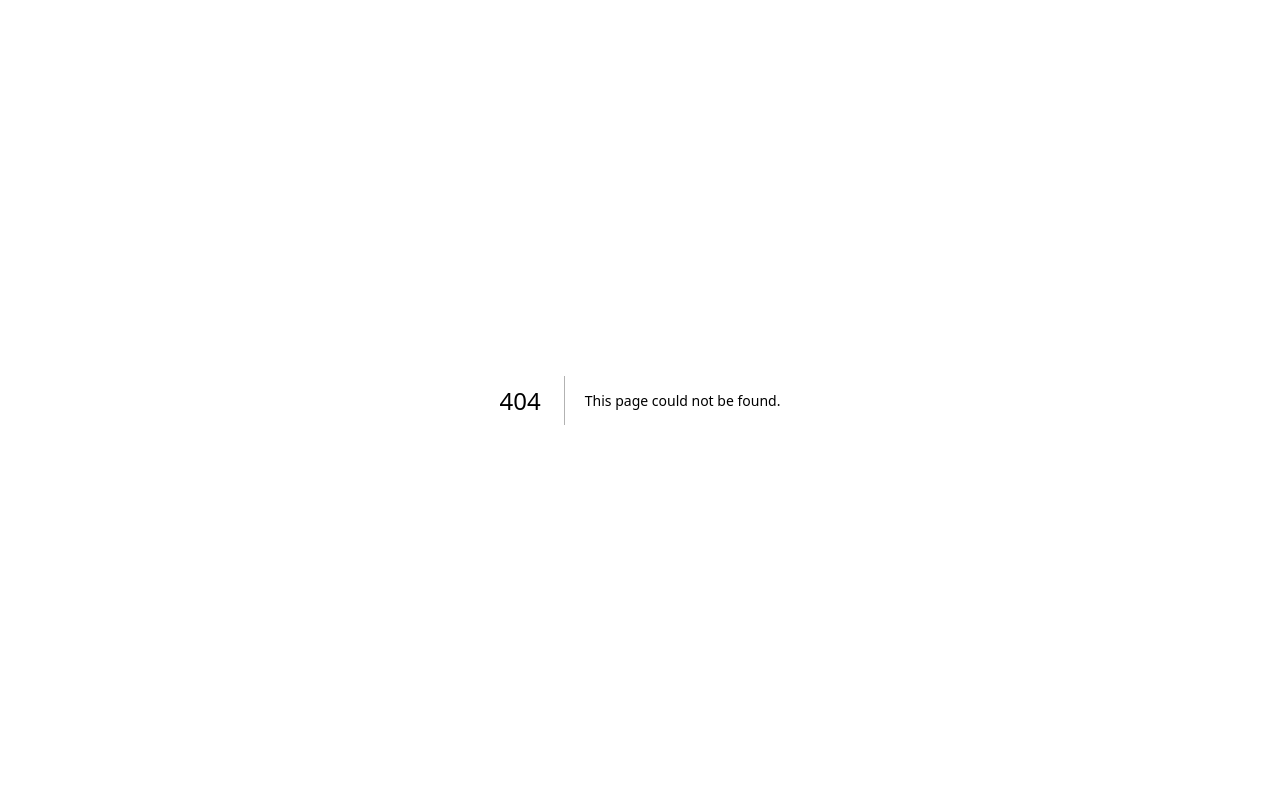
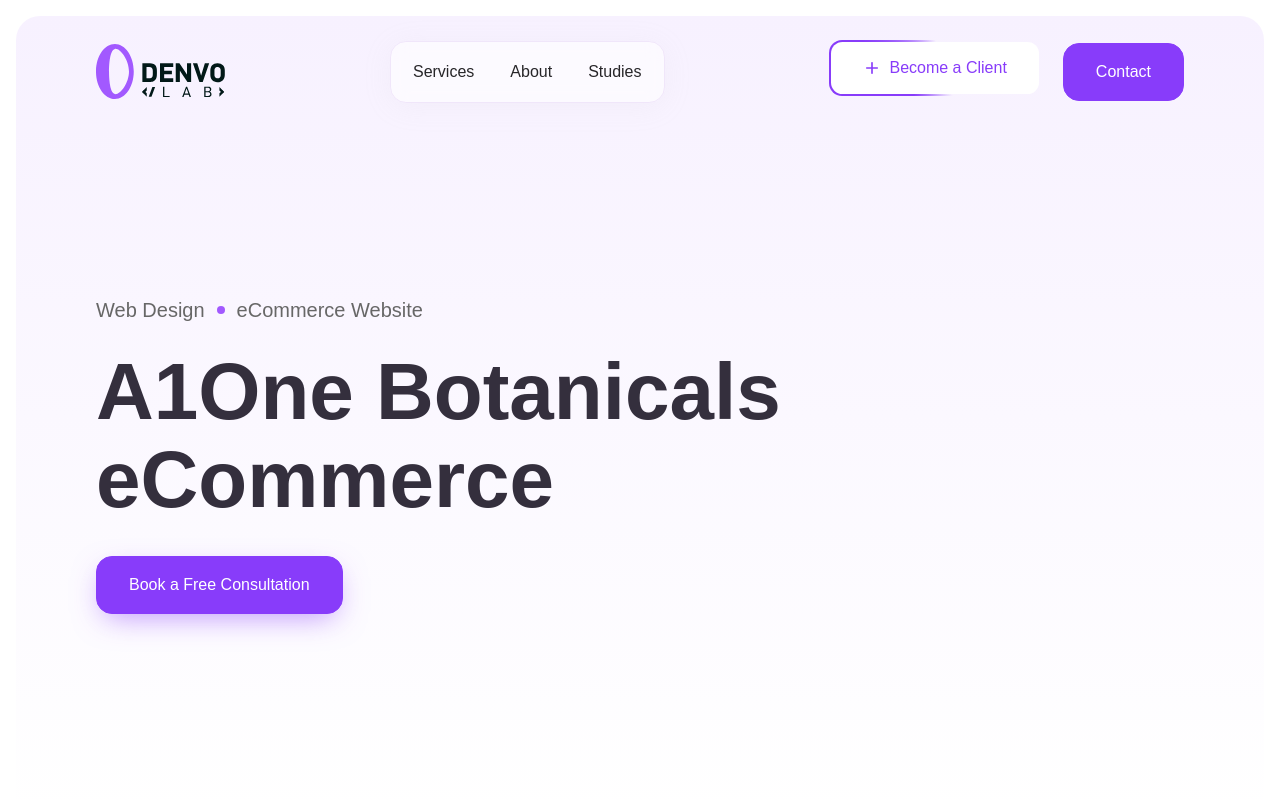
Before and after one commit to rakibthedev/denvo-final, a Next.js app: page /studies/a1one-botanicals in a window 1280 px wide. Before the commit this address had no page. Shown: the top 800 px of the page. Built offline with nearby package versions, Linux system fonts and the light colour scheme; a web font is replaced by a local one.

Commit message:
dynamic case studies

```diff
--- a/src/app/components/ProjectHighlights.tsx
+++ b/src/app/components/ProjectHighlights.tsx
@@ -5,15 +5,9 @@ import Link from "next/link";
 import { motion } from "motion/react";
 import { ArrowUpRight } from "lucide-react";
 import WordReveal from "./shared/WordReveal";
+import { studies } from "../studies/studies.data";
 
-const projects = [
-  { img: "/project1.png", tag: ["UI/UX Design", "Dashboard Design"], title: "Job Sea – Local Job Portal", href: "/studies/jobsea" },
-  { img: "/project2.png", tag: ["Web Design", "eCommerce Website"], title: "A1One Botanicals eCommerce" },
-  { img: "/project3.png", tag: ["UI/UX Design", "Mobile App Design"], title: "Hotel Management" },
-  { img: "/project4.png", tag: ["UI/UX Design", "Web Design"], title: "Nara AI – Travel Plan Builder Agency" },
-  { img: "/project5.png", tag: ["UI/UX Design", "SaaS Application Design"], title: "Property Schedule Management" },
-  { img: "/project6.png", tag: ["Web Design", "Mobile App Design"], title: "Govt. Certificate Application" },
-];
+const projects = studies.map((s) => ({ img: s.img, tag: s.tag, title: s.title, href: `/studies/${s.slug}` }));
 
 const MotionLink = motion.create(Link);
 
--- a/src/app/components/casestudy/CaseStudyHero.tsx
+++ b/src/app/components/casestudy/CaseStudyHero.tsx
@@ -4,7 +4,15 @@ import { motion } from "motion/react";
 import Header from "../Header";
 import TextReveal from "../shared/TextReveal";
 
-export default function CaseStudyHero() {
+type CaseStudyHeroProps = {
+  title?: string;
+  tags?: string[];
+};
+
+export default function CaseStudyHero({
+  title = "Job Sea – Local Job Portal",
+  tags = ["UI/UX Design", "Dashboard Design"],
+}: CaseStudyHeroProps) {
   return (
     <section className="relative overflow-hidden bg-white mx-2 md:mx-4 mt-2 mb-0 md:mb-0 md:mt-4 rounded-t-3xl"
     style={{ background: "linear-gradient(#f7f1ff, #ffffff)" }}
@@ -23,16 +31,20 @@ export default function CaseStudyHero() {
             viewport={{ once: true }}
             className="flex items-center gap-3 text-lg font-medium text-grey-700 md:text-xl"
           >
-            <span>UI/Ux Design</span>
-            <span className="size-2 rounded-full bg-brand-500" />
-            <span>Dashboard Design</span>
+            {tags.map((t, i) => (
+              <span key={t} className="flex items-center gap-3">
+                {i > 0 && <span className="size-2 rounded-full bg-brand-500" />}
+                <span>{t}</span>
+              </span>
+            ))}
           </motion.div>
 
           <TextReveal
+            key={title}
             as="h1"
             className="max-w-[820px] text-[44px] font-extrabold leading-[110%] text-[#342F3D] md:text-[80px] wide:text-[88px]"
           >
-            Job Sea – Local Job Portal
+            {title}
           </TextReveal>
 
           <motion.a
--- a/src/app/studies/jobsea/page.tsx
+++ b/src/app/studies/[slug]/page.tsx
@@ -1,4 +1,5 @@
 import type { Metadata } from "next";
+import { notFound } from "next/navigation";
 import CaseStudyHero from "../../components/casestudy/CaseStudyHero";
 import ProjectIntro from "../../components/casestudy/ProjectIntro";
 import Overview from "../../components/casestudy/Overview";
@@ -10,17 +11,39 @@ import Wireframes from "../../components/casestudy/Wireframes";
 import FinalUI from "../../components/casestudy/FinalUI";
 import ContactForm from "../../components/casestudy/ContactForm";
 import Footer from "../../components/Footer";
+import { allStudySlugs, getStudy } from "../studies.data";
 
-export const metadata: Metadata = {
-  title: "Job Sea — Local Job Portal | Denvo Lab Case Study",
-  description:
-    "A hyper-local recruitment platform designed to help job seekers find employment within their immediate community and empower local businesses to find the right staff quickly.",
-};
+export function generateStaticParams() {
+  return allStudySlugs().map((slug) => ({ slug }));
+}
 
-export default function JobSeaCaseStudy() {
+export async function generateMetadata({
+  params,
+}: {
+  params: Promise<{ slug: string }>;
+}): Promise<Metadata> {
+  const { slug } = await params;
+  const study = getStudy(slug);
+  if (!study) return { title: "Case Studies — Denvo Lab" };
+
+  return {
+    title: `${study.title} | Denvo Lab Case Study`,
+    description: study.description,
+  };
+}
+
+export default async function CaseStudyPage({
+  params,
+}: {
+  params: Promise<{ slug: string }>;
+}) {
+  const { slug } = await params;
+  const study = getStudy(slug);
+  if (!study) notFound();
+
   return (
     <main className="bg-white">
-      <CaseStudyHero />
+      <CaseStudyHero title={study.title} tags={study.tag} />
       <ProjectIntro />
       <Overview />
       <Branding />
--- /dev/null
+++ b/src/app/studies/studies.data.ts
@@ -0,0 +1,74 @@
+// Central source of truth for the studies listing and their case-study pages.
+
+export type CaseStudy = {
+  /** URL slug, e.g. "jobsea". */
+  slug: string;
+  img: string;
+  /** Category tags shown on the card and in the hero. */
+  tag: string[];
+  /** Project title — becomes the case-study hero heading. */
+  title: string;
+  /** Supporting paragraph / metadata description. */
+  description: string;
+};
+
+export const studies: CaseStudy[] = [
+  {
+    slug: "jobsea",
+    img: "/project1.png",
+    tag: ["UI/UX Design", "Dashboard Design"],
+    title: "Job Sea – Local Job Portal",
+    description:
+      "A hyper-local recruitment platform designed to help job seekers find employment within their immediate community and empower local businesses to find the right staff quickly.",
+  },
+  {
+    slug: "a1one-botanicals",
+    img: "/project2.png",
+    tag: ["Web Design", "eCommerce Website"],
+    title: "A1One Botanicals eCommerce",
+    description:
+      "A refined eCommerce experience for a botanical skincare brand — built to showcase products beautifully and turn browsers into loyal customers.",
+  },
+  {
+    slug: "hotel-management",
+    img: "/project3.png",
+    tag: ["UI/UX Design", "Mobile App Design"],
+    title: "Hotel Management",
+    description:
+      "An end-to-end hotel management app that streamlines bookings, guest services, and operations into one effortless mobile experience.",
+  },
+  {
+    slug: "nara-ai",
+    img: "/project4.png",
+    tag: ["UI/UX Design", "Web Design"],
+    title: "Nara AI – Travel Plan Builder Agency",
+    description:
+      "An AI-powered travel planner that turns scattered ideas into personalised, ready-to-book itineraries in minutes.",
+  },
+  {
+    slug: "property-schedule-management",
+    img: "/project5.png",
+    tag: ["UI/UX Design", "SaaS Application Design"],
+    title: "Property Schedule Management",
+    description:
+      "A SaaS platform that gives property teams a clear, scalable way to manage schedules, maintenance, and tenant communication.",
+  },
+  {
+    slug: "govt-certificate-application",
+    img: "/project6.png",
+    tag: ["Web Design", "Mobile App Design"],
+    title: "Govt. Certificate Application",
+    description:
+      "A citizen-first digital service that simplifies government certificate applications across web and mobile.",
+  },
+];
+
+/** Look up a case study by slug. Returns null for unknown slugs. */
+export function getStudy(slug: string): CaseStudy | null {
+  return studies.find((s) => s.slug === slug) ?? null;
+}
+
+/** All slugs — used for static generation of the case-study routes. */
+export function allStudySlugs(): string[] {
+  return studies.map((s) => s.slug);
+}
```
